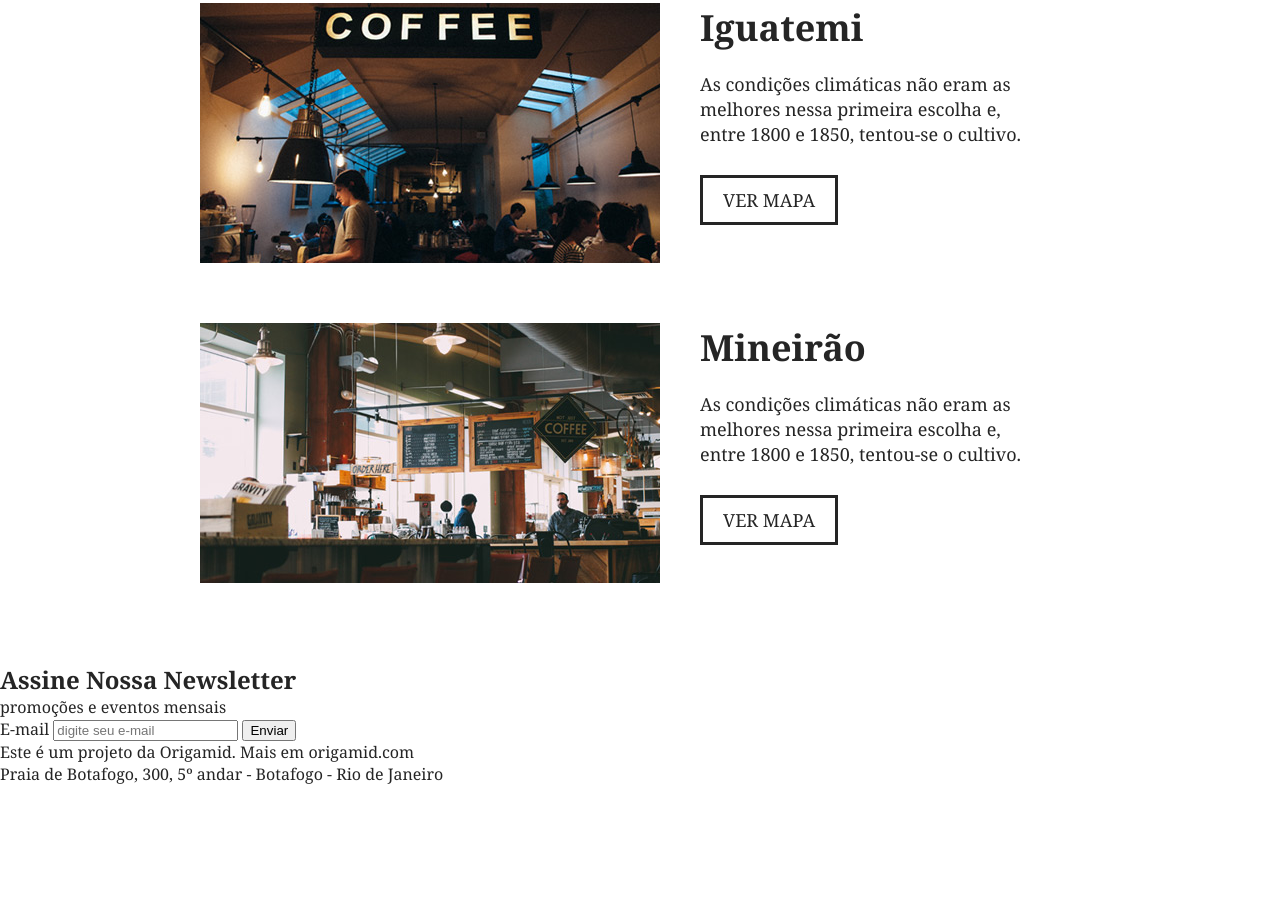
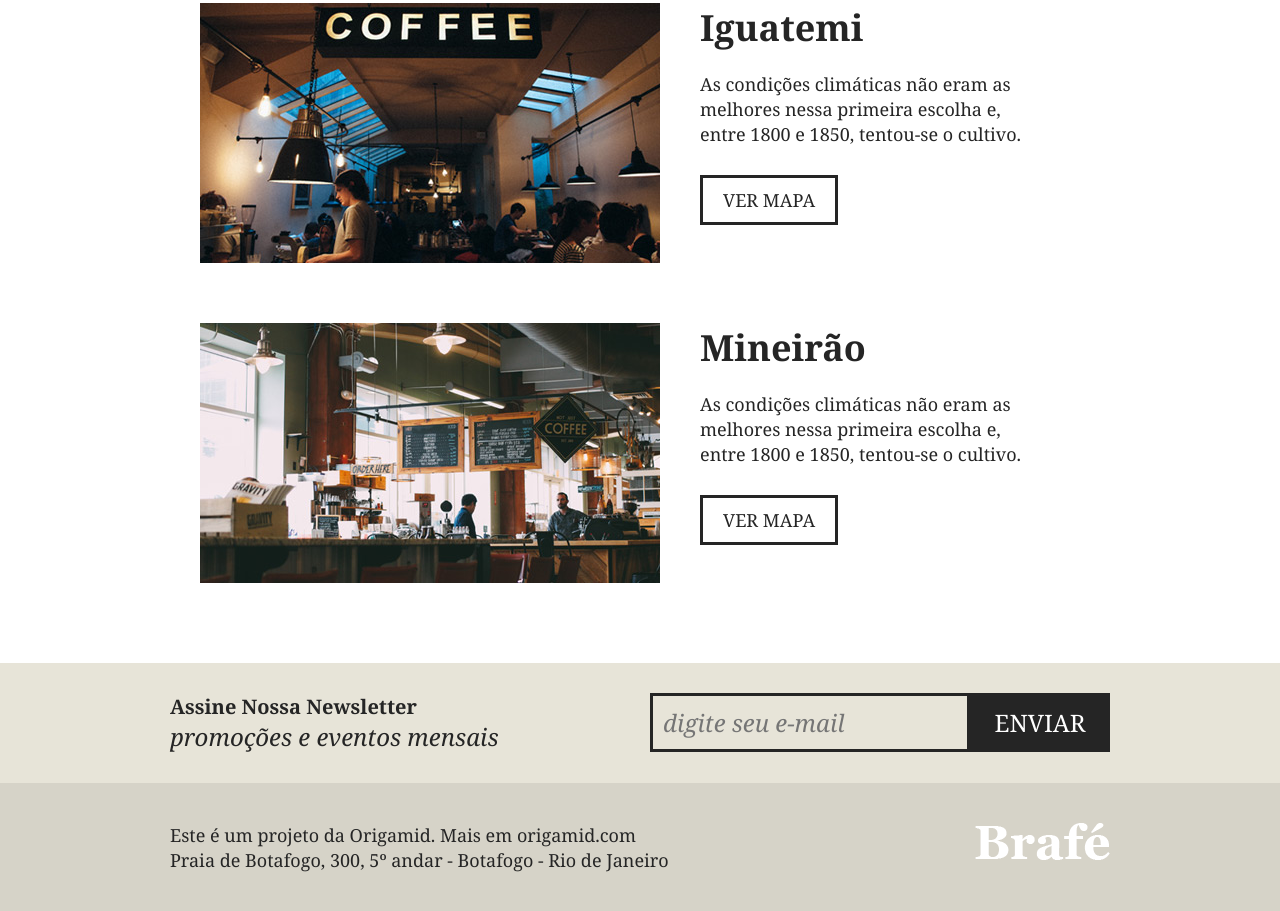
Before and after one commit to roberttsouza/Brafe1-Puro, a plain HTML site: page index.html in a window 1280 px wide. Shown: the part 2231-3142 px from the top of the page. Before the commit the page ends 3058 px from the top, so only its background shows below. Drawn offline with Linux system fonts and the light colour scheme.

Commit message:
finalizado a estilização para desktop

```diff
--- a/index.html
+++ b/index.html
@@ -64,6 +64,7 @@
             </div>
         </div>
         <a class="produtos-btn" href="#">Saiba Mais</a>
+
     </section>
 
     <section class="locais">
@@ -89,9 +90,9 @@
         </div>
     </section>
 
-    <section>
-        <div>
-            <div>
+    <section class="assine">
+        <div class="assine-container">
+            <div class="assine-info">
                 <h2>Assine Nossa Newsletter</h2>
                 <p>promoções e eventos mensais</p>
             </div>
@@ -105,8 +106,8 @@
     </section>
 
 
-    <footer>
-        <div>
+    <footer class="footer">
+        <div class="footer-container">
             <p>Este é um projeto da Origamid. Mais em origamid.com
                 <br>
                 Praia de Botafogo, 300, 5º andar - Botafogo - Rio de Janeiro
--- a/style.css
+++ b/style.css
@@ -265,3 +265,98 @@ a.menu-logo{
     color: #252525;
     padding: 10px 20px;
 }
+
+.assine{
+    background: #e7e4d8;
+    padding: 30px 0;
+}
+
+.assine-container{
+    max-width: 960px;
+    margin: 0 auto;
+}
+
+.assine-container::after, .assine-container::before{
+    content: '';
+    display: table;
+    clear: both;
+}
+
+.assine-info{
+    width: 460px;
+    margin: 0 10px;
+    float: left;
+}
+
+.assine h2{
+    font-size: 1.25em;
+}
+
+.assine p{
+    font-size: 1.5em;
+    font-style: italic;
+}
+
+.assine form{
+    width: 460px;
+    margin: 0 10px;
+    float: left;
+}
+
+.assine form label{
+    display: none;
+}
+
+.assine input{
+    width: 294px;
+    border: 3px solid #252525;
+    background: none;
+    font-size: 1.5em;
+    font-style: italic;
+    font-family: Georgia, serif;
+    padding: 10px;
+    float: left;
+}
+
+.assine button{
+    background: #252525;
+    font-family: Georgia, serif;
+    text-transform: uppercase;
+    font-size: 1.5em;
+    width: 140px;
+    padding: 13px 0;
+    color: #fff;
+    border: none;
+    cursor: pointer;
+}
+
+/* Footer */
+
+.footer{
+    background: #d6d3c8;
+    padding: 40px 0;
+}
+
+.footer-container{
+    max-width: 960px;
+    margin: 0 auto;
+}
+
+.footer p{
+    float: left;
+    margin: 0 10px;
+    font-size: 1.125em;
+    line-height: 1.4em;
+}
+
+.footer-container::after, .footer-container::before{
+    content: '';
+    display: table;
+    clear: both;
+}
+
+.footer img{
+    float: right;
+    margin: 0 10px;
+    display: block;
+}
```
